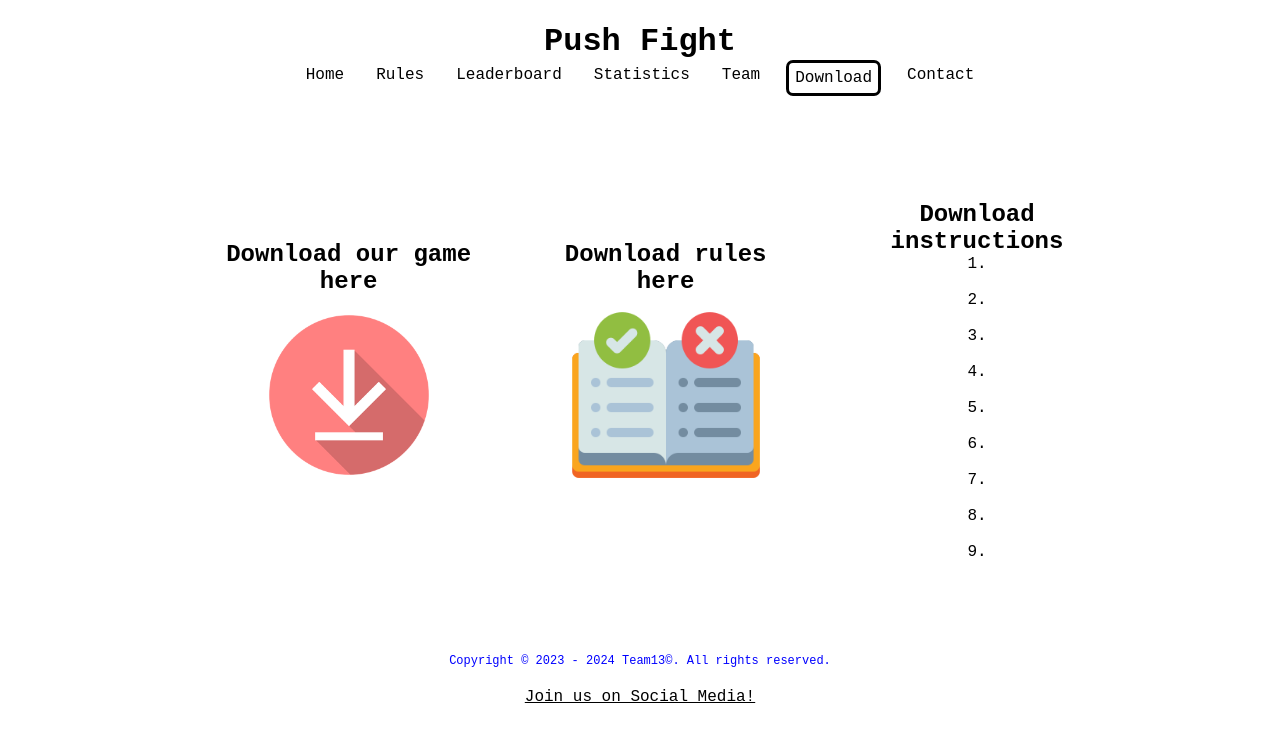
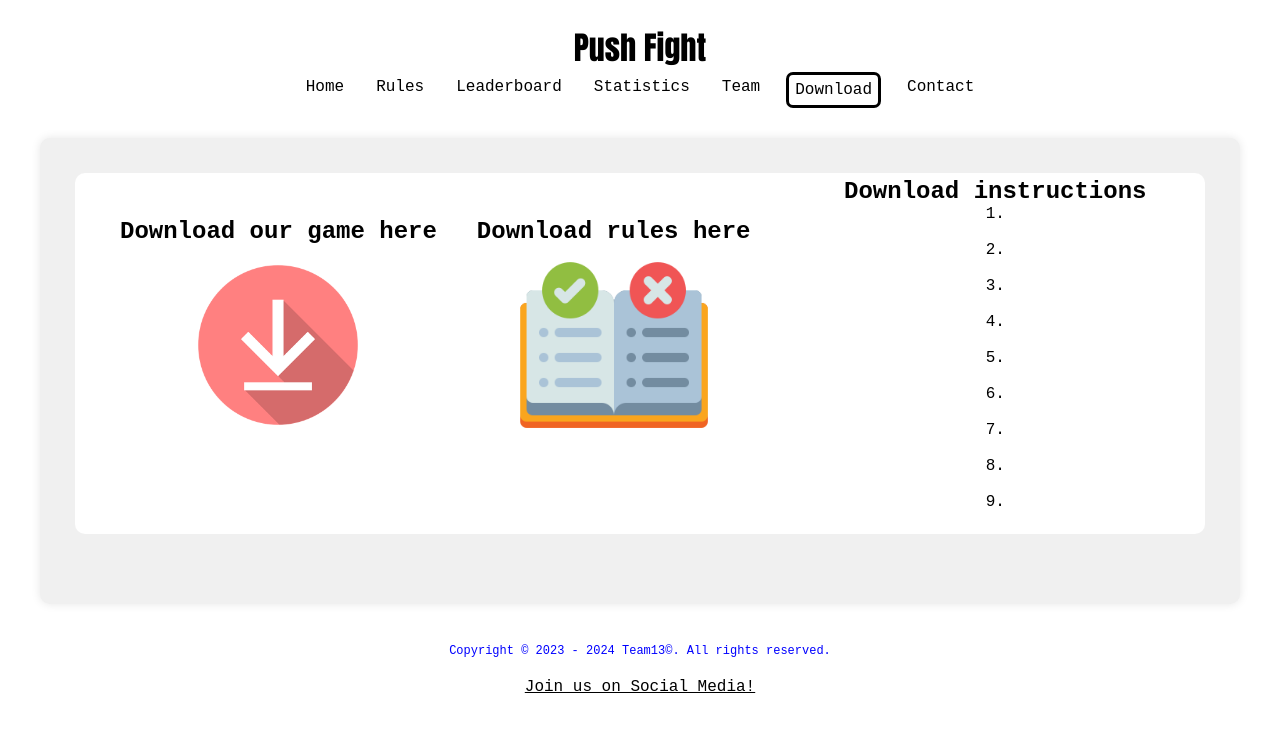
Before and after one commit to aymashib/PushFightGame-Web, a plain HTML site: page html/download.html in a window 1280 px wide. Drawn offline with Linux system fonts and the light colour scheme.

Commit message:
changes added

```diff
--- a/css/leaderboard.css
+++ b/css/leaderboard.css
@@ -55,6 +55,9 @@ a {
 
 a:hover {
   background-color: rosybrown;
+}
+h1 {
+  font-family: Impact, Haettenschweiler, "Arial Narrow Bold", sans-serif;
 }
 h1:hover {
   color: rgb(203, 4, 45);
--- a/css/main.css
+++ b/css/main.css
@@ -6,13 +6,27 @@
   margin: 0 auto;
   max-width: 1200px;
   text-align: center;
+  background-color: #ffffff;
+}
+main {
+  margin-bottom: 20px;
+  padding: 20px;
+  background-color: #f0f0f0;
+  border-radius: 10px;
+  box-shadow: 0px 0px 10px rgba(0, 0, 0, 0.1);
 }
 .p-div {
   position: relative;
   display: flex;
   width: 60%;
 }
-
+.download-button {
+  text-decoration: none;
+}
+.download-button:hover {
+  color: red;
+  text-decoration: underline;
+}
 nav a {
   text-decoration: none;
   color: black;
@@ -48,6 +62,9 @@ video {
   height: auto;
   max-width: 1200px;
 }
+h1 {
+  font-family: Impact, Haettenschweiler, "Arial Narrow Bold", sans-serif;
+}
 header h1 {
   display: flex;
   justify-content: center;
@@ -61,7 +78,7 @@ header marquee {
 nav {
   display: flex;
   justify-content: center;
-  margin-bottom: 100px;
+  margin-bottom: 30px;
 }
 .screenshot-image {
   width: 445px;
--- a/css/rules.css
+++ b/css/rules.css
@@ -16,6 +16,9 @@ section {
   height: auto; /* Maintain aspect ratio */
   object-fit: cover; /* Scale to fill container, potentially cropping */
   object-position: center; /* Center image within container */
+}
+h1 {
+  font-family: Impact, Haettenschweiler, "Arial Narrow Bold", sans-serif;
 }
 /* Menubar styles */
 .container {
--- a/html/download.html
+++ b/html/download.html
@@ -24,7 +24,7 @@
       <a href="download.html">Download</a>
       <a href="contact.html">Contact</a>
     </nav>
-    <div class="fixed-position">
+    <main>
       <section>
         <section>
           <div>
@@ -59,15 +59,12 @@
           <br />
         </article>
       </section>
-
-      <footer>
-        <div class="container">
-          <p>Copyright &copy; 2023 - 2024 Team13&copy;. All rights reserved.</p>
-          <a href="https://socialmedia.com/pushfight"
-            >Join us on Social Media!</a
-          >
-        </div>
-      </footer>
-    </div>
+    </main>
+    <footer>
+      <div class="container">
+        <p>Copyright &copy; 2023 - 2024 Team13&copy;. All rights reserved.</p>
+        <a href="https://socialmedia.com/pushfight">Join us on Social Media!</a>
+      </div>
+    </footer>
   </body>
 </html>
```
Also changed, not shown: html/team.html (+10 -10 lines), index.html (+1 -1 lines), media/pf2_logo.jpeg (added).
